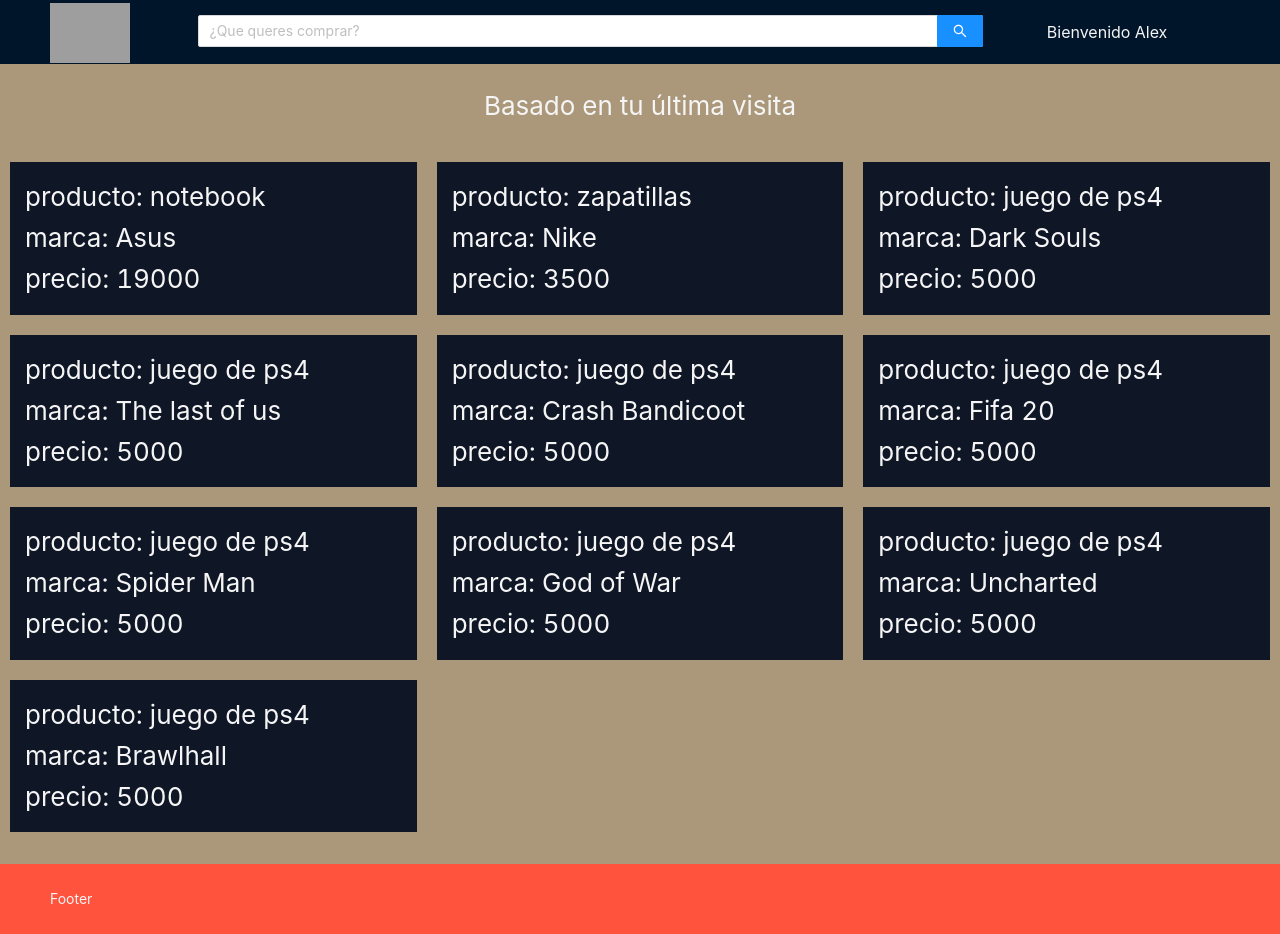
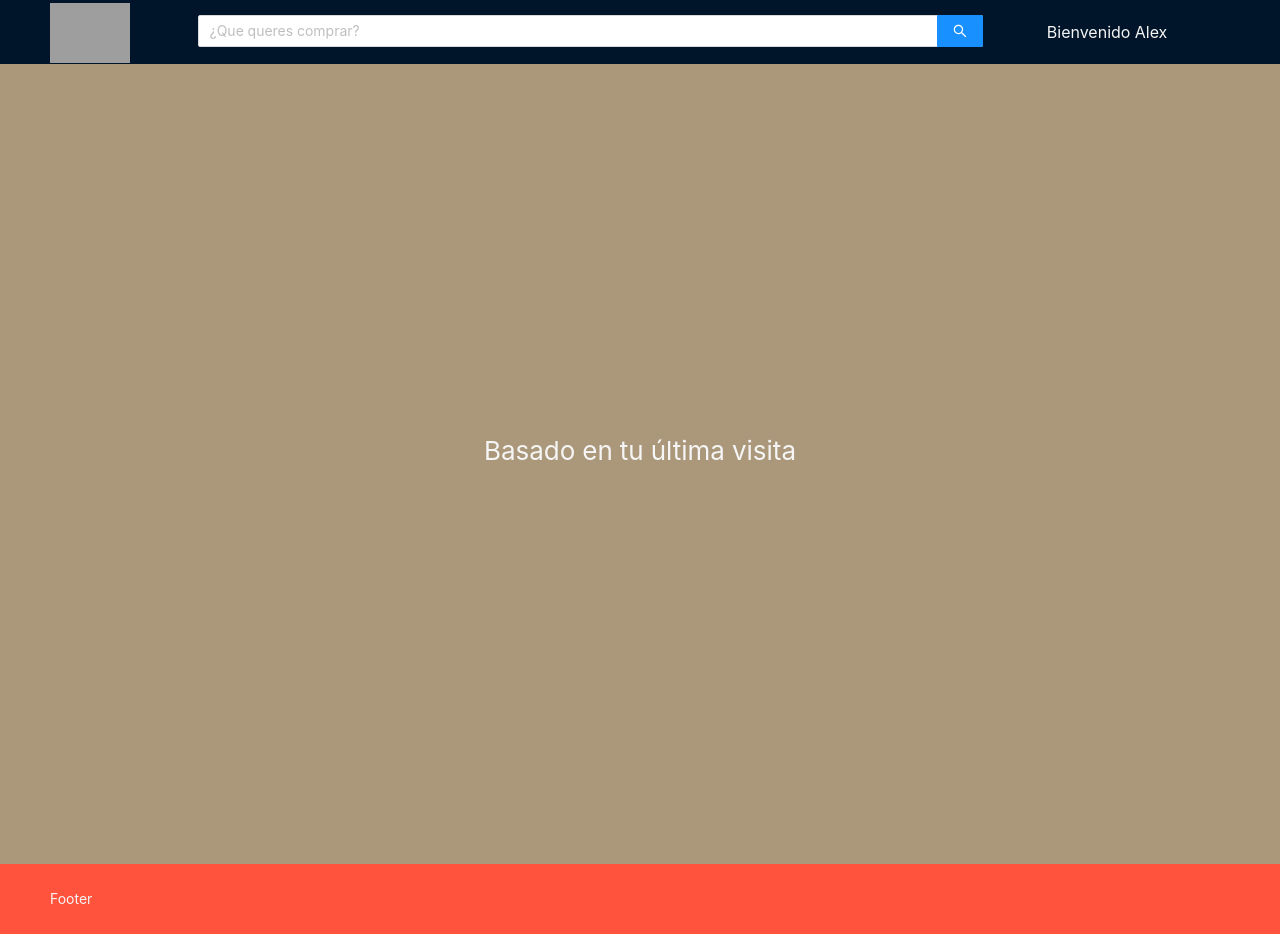
Before and after one commit to alexlecco/rolling-store-av, a React (Create React App) app: page / in a window 1280 px wide. Built offline with nearby package versions, Linux system fonts and the light colour scheme; grey boxes are pictures that could not be loaded.

Commit message:
backup firebase db

```diff
--- a/src/App.js
+++ b/src/App.js
@@ -18,68 +18,7 @@
     super(props);
     this.state = {
       username: 'Alex',
-      products: [
-        {
-          id: 'prod1',
-          name: 'notebook',
-          brand: 'Asus',
-          price: 19000
-        },
-        {
-          id: 'prod2',
-          name: 'zapatillas',
-          brand: 'Nike',
-          price: 3500
-        },
-        {
-          id: 'prod3',
-          name: 'juego de ps4',
-          brand: 'Dark Souls',
-          price: 5000
-        },
-        {
-          id: 'prod4',
-          name: 'juego de ps4',
-          brand: 'The last of us',
-          price: 5000
-        },
-        {
-          id: 'prod5',
-          name: 'juego de ps4',
-          brand: 'Crash Bandicoot',
-          price: 5000
-        },
-        {
-          id: 'prod6',
-          name: 'juego de ps4',
-          brand: 'Fifa 20',
-          price: 5000
-        },
-        {
-          id: 'prod7',
-          name: 'juego de ps4',
-          brand: 'Spider Man',
-          price: 5000
-        },
-        {
-          id: 'prod8',
-          name: 'juego de ps4',
-          brand: 'God of War',
-          price: 5000
-        },
-        {
-          id: 'prod9',
-          name: 'juego de ps4',
-          brand: 'Uncharted',
-          price: 5000
-        },
-        {
-          id: 'prod10',
-          name: 'juego de ps4',
-          brand: 'Brawlhall',
-          price: 5000
-        }
-      ],
+      products: [],
       results: [],
       term: ''
     }
```
Also changed, not shown: db-backup.json (added, +64 -0 lines).
